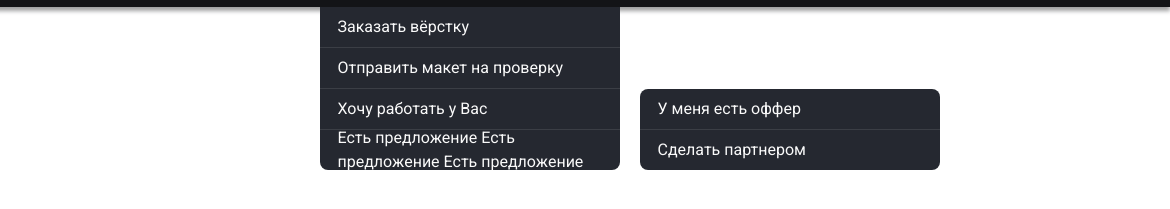
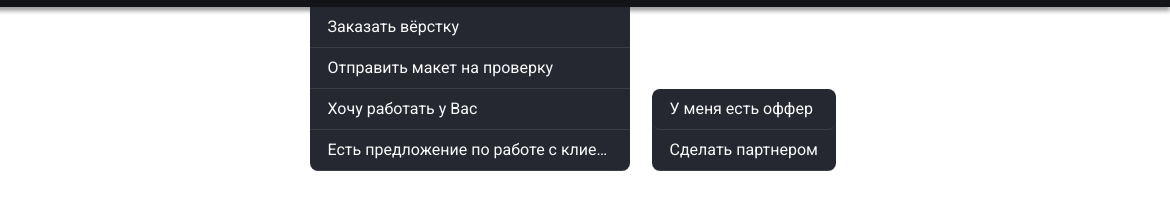
Before and after one commit to V17K/Alpaka-website, a plain HTML site: page index.html in a window 1280 px wide. Shown: the part 49-258 px from the top of the page, 110-1280 px from the left. Drawn offline with Linux system fonts and the light colour scheme.

Commit message:
Изменение стилей в выпадающем списке

```diff
--- a/css/style.css
+++ b/css/style.css
@@ -17,7 +17,6 @@ body {
   align-items: center;
   background-color: #131417;
   box-shadow: 0px 4px 4px rgba(19, 20, 23, 0.4);
-  width: 100%;
 }
 
 .logo__pic {
@@ -64,35 +63,38 @@ body {
 /*Конец Стили для треугольника*/
 
 .drop__menu {
+  width: 320px;
   padding: 0;
   position: absolute;
   top: 40px;
+  left: -10px;
   background-color: #252830;
   border-radius: 0px 0px 8px 8px;
 }
 
 .sub__item {
+  width: 100%;
   font-weight: 400;
   font-size: 16px;
   line-height: 24px;
   color: #FAFAFA;
   text-decoration: none;
-  padding-left: 18px;
+  padding: 0 18px;
+  white-space: nowrap;
+  overflow: hidden;
+  text-overflow: ellipsis;
 }
 
 .sub__list {
   display: flex;
-  list-style: none;
-  min-width: 300px;
   height: 40px;
   border-bottom: 1px solid rgba(255, 255, 255, 0.1);
   align-items: center;
   position: relative;
-
 }
 
 .sub__list:last-child{
-  border: none;
+  border-radius: 0 0 8px 8px;
 }
 
 .sub__list:hover {
@@ -100,11 +102,17 @@ body {
 }
 
 .sub__sub--menu{
+  min-width: 179px;
   padding: 0;
   position: absolute;
   top: -41px;
-  left: 320px;
+  left: 100%;
   background-color: #252830;
+  margin-left: 22px;
+  border-radius: 8px;
+}
+
+.sub__sub--menu .sub__list{
   border-radius: 8px;
 }
 
@@ -132,16 +140,6 @@ body {
   background-size: cover;
 }
 
-.main__pic {
-  width: 100vw;
-  height: 100vh;
-  object-fit: cover;
-}
-
-
-
-
-
 @media (max-width: 1023px){
   .menu__item:hover {
     color: #FFFFFF;
--- a/index.html
+++ b/index.html
@@ -41,7 +41,7 @@
                                         <a href="#" class="sub__item">Хочу работать у Вас</a>
                                     </li>
                                     <li class="sub__list">
-                                        <a href="#" class="sub__item">Есть предложение Есть предложение Есть предложение</a>
+                                        <a href="#" class="sub__item">Есть предложение по работе с клиентами</a>
                                         <ul class="sub__sub--menu">
                                             <li class="sub__list">
                                                 <a href="#" class="sub__item">У меня есть оффер</a>
```
